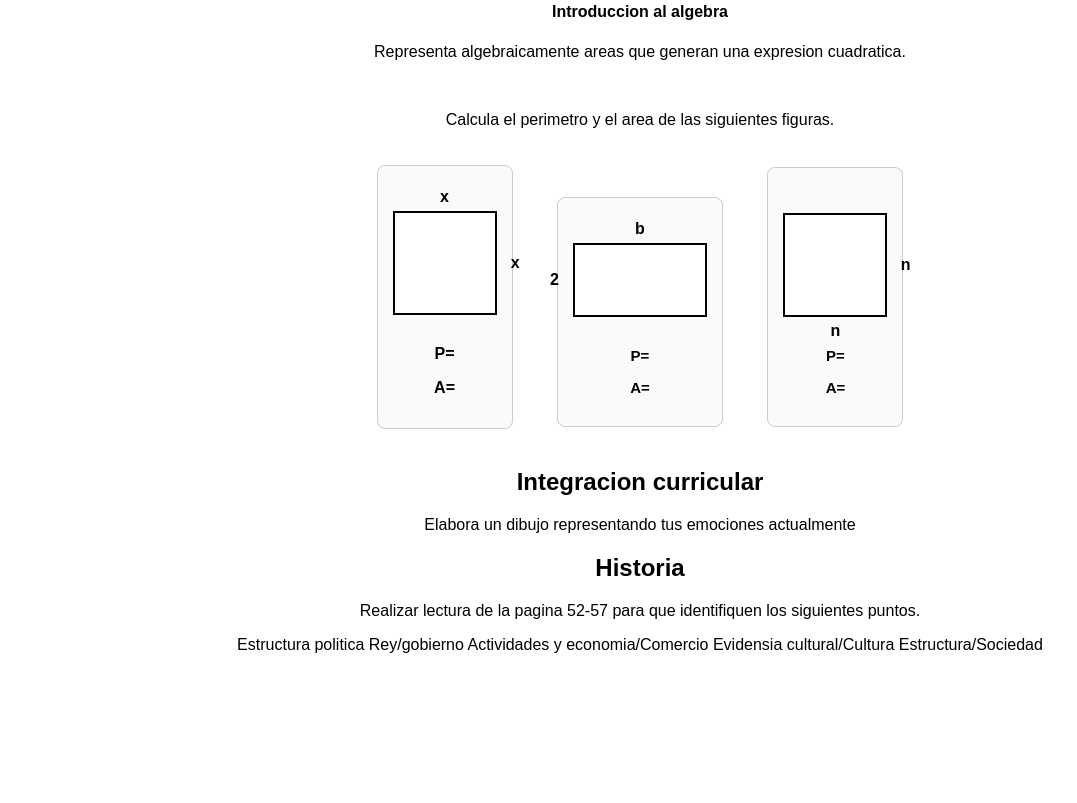
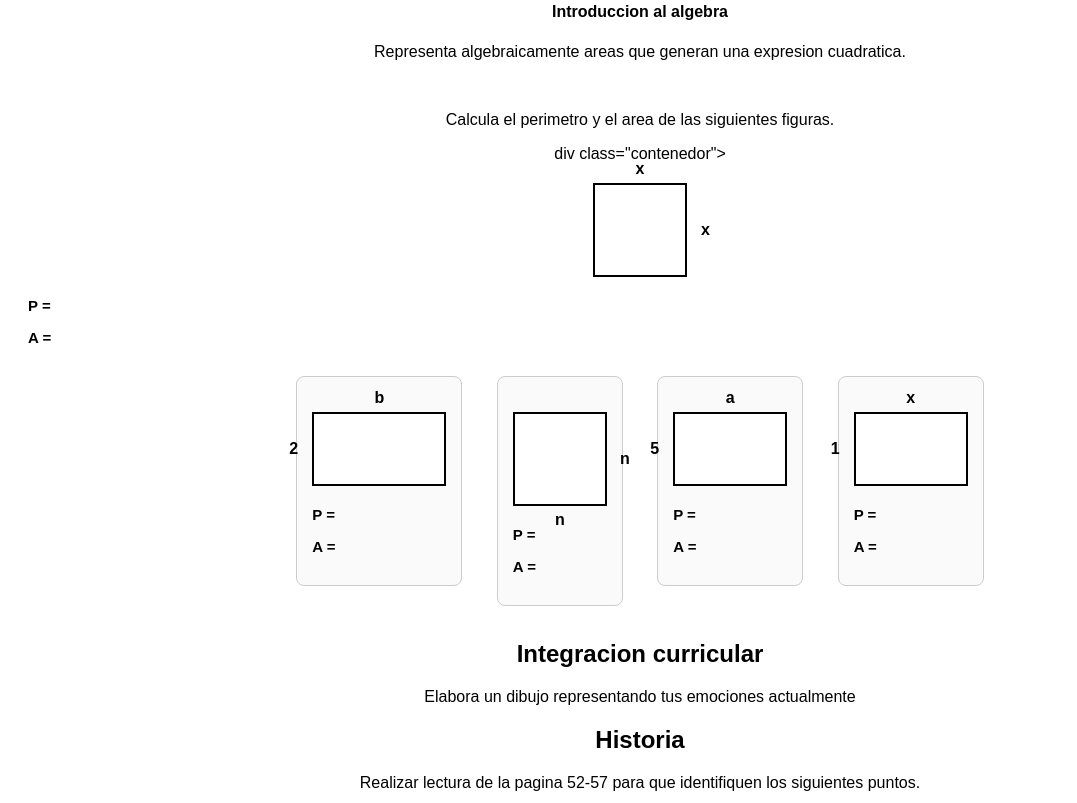
Before and after one commit to dashcampos14-wq/trabajos-2.A, a plain HTML site: page index.html in a window 1280 px wide. Shown: the part 1923-2726 px from the top of the page, without its empty margins (0-1077 px from the left). Before the commit the page ends 2605 px from the top, so only its background shows below. Drawn offline with Linux system fonts and the light colour scheme.

Commit message:
index.html

```diff
--- a/index.html
+++ b/index.html
@@ -10,22 +10,28 @@
         }
         .contenedor {
             display: inline-block;
-            margin: 20px;
+            margin: 15px;
             padding: 15px;
             border: 1px solid #ccc;
             border-radius: 8px;
             background: #fafafa;
+            vertical-align: top;
         }
-        /* La caja que forma la figura */
+        /* La caja que forma la figura por defecto (cuadrado) */
         .figura {
-            width: 100px;
-            height: 100px;
+            width: 90px;
+            height: 90px;
             border: 2px solid black;
             position: relative;
-            margin: 30px auto;
+            margin: 20px auto;
             background: white;
         }
-        .rectangulo {
+        /* Tamaños personalizados para los rectángulos */
+        .rectangulo-1 {
+            width: 110px;
+            height: 70px;
+        }
+        .rectangulo-2 {
             width: 130px;
             height: 70px;
         }
@@ -38,6 +44,8 @@
         .formulas {
             margin-top: 15px;
             font-size: 15px;
+            font-weight: bold;
+            text-align: left;
         }
     </style>
 	</HEAD>
@@ -71,33 +79,62 @@
 				<h4>Introduccion al algebra</h4>
 				<p>Representa algebraicamente areas que generan una expresion cuadratica.</p><br>
 				<p>Calcula el perimetro y el area de las siguientes figuras.</p>
-				<div class="contenedor">
+				div class="contenedor">
         <div class="figura">
             <span class="arriba">x</span>
             <span class="derecha">x</span>
         </div>
-            			<p><strong>P=</strong></p>
-            			<p><strong>A=</strong></p>
+        <div class="formulas">
+            <p>P =</p>
+            <p>A =</p>
         </div>
+    </div>
+
+    <!-- 2. Rectángulo con lados 2 y b -->
     <div class="contenedor">
-        				<div class="figura rectangulo">
+        <div class="figura rectangulo-2">
             <span class="arriba">b</span>
             <span class="izquierda">2</span>
         </div>
         <div class="formulas">
-            			<p><strong>P=</strong></p>
-           				<p><strong>A=</strong></p>
+            <p>P =</p>
+            <p>A =</p>
         </div>
     </div>
+
+    <!-- 3. Cuadrado con lados n -->
     <div class="contenedor">
         <div class="figura">
             <span class="abajo">n</span>
             <span class="derecha">n</span>
         </div>
         <div class="formulas">
-            			<p><strong>P=</strong></p>
-            			<p><strong>A=</strong></p>
+            <p>P =</p>
+            <p>A =</p>
         </div>
+    </div>
+
+    <!-- 4. Rectángulo con lados 5 y a -->
+    <div class="contenedor">
+        <div class="figura rectangulo-1">
+            <span class="arriba">a</span>
+            <span class="izquierda">5</span>
+        </div>
+        <div class="formulas">
+            <p>P =</p>
+            <p>A =</p>
+        </div>
+    </div>
+
+    <!-- 5. Rectángulo con lados 1 y x -->
+    <div class="contenedor">
+        <div class="figura rectangulo-1">
+            <span class="arriba">x</span>
+            <span class="izquierda">1</span>
+        </div>
+        <div class="formulas">
+            <p>P =</p>
+            <p>A =</p>
         </div>
 		</div>
 		<div class="trabajo-card">
```
Lines whose indentation alone changed are shown as unchanged.
